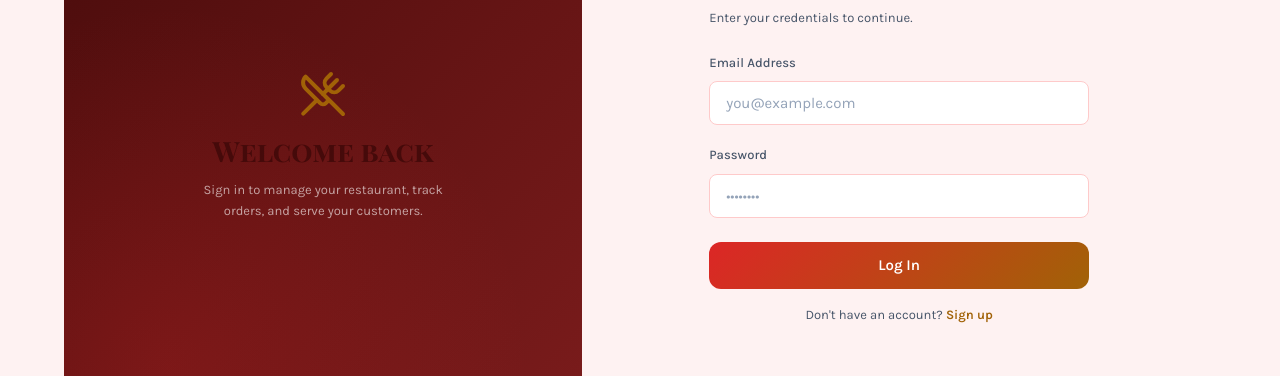
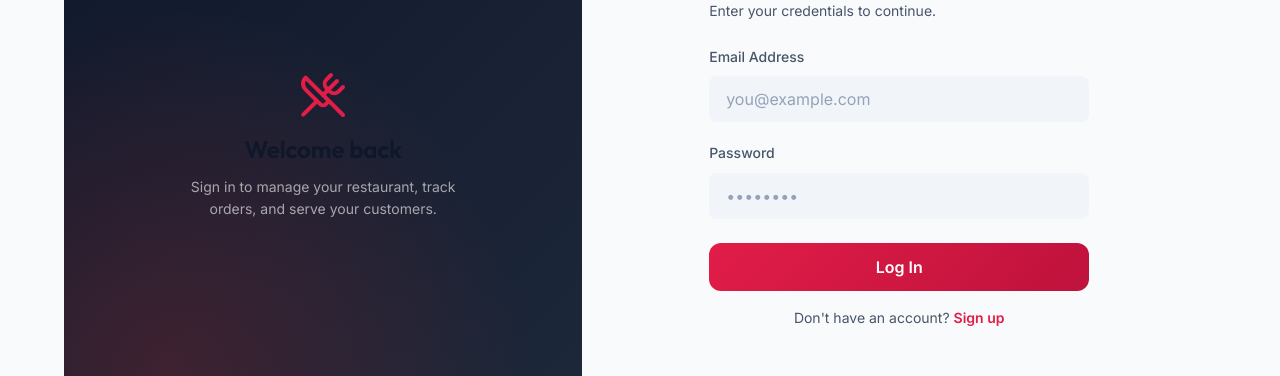
Before and after one commit to TWARIQABDUL/restaurant_os, a React (Vite) app in the folder client/: page /login in a window 1280 px wide. Shown: the part 285-661 px from the top of the page. Built offline with nearby package versions, Linux system fonts and the light colour scheme; no server answers.

Commit message:
refactor: update design system to a modern glassmorphic theme with updated typography and animated assets

```diff
--- a/client/index.html
+++ b/client/index.html
@@ -4,7 +4,13 @@
     <meta charset="UTF-8" />
     <link rel="icon" type="image/svg+xml" href="/favicon.svg" />
     <meta name="viewport" content="width=device-width, initial-scale=1.0" />
-    <title>client</title>
+
+    <!-- Modern Fonts: Inter for body, Outfit for headings -->
+    <link rel="preconnect" href="https://fonts.googleapis.com">
+    <link rel="preconnect" href="https://fonts.gstatic.com" crossorigin>
+    <link href="https://fonts.googleapis.com/css2?family=Inter:wght@300;400;500;600;700&family=Outfit:wght@400;500;600;700;800&display=swap" rel="stylesheet">
+
+    <title>Restaurant OS</title>
   </head>
   <body>
     <div id="root"></div>
--- a/client/src/index.css
+++ b/client/src/index.css
@@ -1,20 +1,18 @@
-@import url('https://fonts.googleapis.com/css2?family=Karla:wght@300;400;500;600;700&family=Playfair+Display+SC:wght@400;700&display=swap');
-
 /* ================================================
    DESIGN SYSTEM — Restaurant OS
-   Vibrant, energetic, block-based.
+   Premium, Glassmorphic, Modern.
    ================================================ */
 
 :root {
   /* Color palette */
-  --color-bg: #FEF2F2;
-  --color-bg-alt: #F0EDF1;
+  --color-bg: #F8FAFC;
+  --color-bg-alt: #F1F5F9;
   --color-surface: #FFFFFF;
-  --color-surface-hover: #FEF2F2;
-  --color-border: #FECACA;
-  --color-border-subtle: #FEE2E2;
+  --color-surface-hover: #F8FAFC;
+  --color-border: #E2E8F0;
+  --color-border-subtle: #F1F5F9;
 
-  --color-text: #450A0A;
+  --color-text: #0F172A;
   --color-text-secondary: #475569;
   --color-text-muted: #94A3B8;
   --color-text-inverse: #FFFFFF;
@@ -22,35 +20,35 @@
   --color-primary: #DC2626;
   --color-secondary: #F87171;
 
-  --color-accent: #A16207;
-  --color-accent-hover: #854D0E;
-  --color-accent-light: #FEF3C7;
-  --color-accent-dark: #713F12;
+  --color-accent: #E11D48;
+  --color-accent-hover: #BE123C;
+  --color-accent-light: #FFE4E6;
+  --color-accent-dark: #881337;
 
-  --color-success: #2d8a4e;
-  --color-success-light: #e8f5ee;
-  --color-warning: #c8850a;
-  --color-warning-light: #fef6e6;
-  --color-error: #DC2626;
+  --color-success: #10B981;
+  --color-success-light: #D1FAE5;
+  --color-warning: #F59E0B;
+  --color-warning-light: #FEF3C7;
+  --color-error: #EF4444;
   --color-error-light: #FEE2E2;
-  --color-info: #2563eb;
-  --color-info-light: #eff6ff;
+  --color-info: #3B82F6;
+  --color-info-light: #DBEAFE;
 
   /* Gradients */
-  --gradient-accent: linear-gradient(135deg, #DC2626 0%, #A16207 100%);
-  --gradient-dark: linear-gradient(135deg, #450A0A 0%, #7F1D1D 100%);
-  --gradient-surface: linear-gradient(180deg, #FFFFFF 0%, #FEF2F2 100%);
+  --gradient-accent: linear-gradient(135deg, #E11D48 0%, #BE123C 100%);
+  --gradient-dark: linear-gradient(135deg, #0F172A 0%, #1E293B 100%);
+  --gradient-surface: linear-gradient(180deg, #FFFFFF 0%, #F8FAFC 100%);
 
   /* Typography */
-  --font-family: 'Karla', system-ui, -apple-system, sans-serif;
-  --font-heading: 'Playfair Display SC', serif;
+  --font-family: 'Inter', system-ui, -apple-system, sans-serif;
+  --font-heading: 'Outfit', sans-serif;
   --font-size-xs: 0.75rem;
-  --font-size-sm: 0.8125rem;
-  --font-size-base: 0.9375rem;
+  --font-size-sm: 0.875rem;
+  --font-size-base: 1rem;
   --font-size-lg: 1.125rem;
-  --font-size-xl: 1.375rem;
-  --font-size-2xl: 1.75rem;
-  --font-size-3xl: 2.25rem;
+  --font-size-xl: 1.25rem;
+  --font-size-2xl: 1.5rem;
+  --font-size-3xl: 2rem;
 
   /* Spacing (4px grid) */
   --space-1: 4px;
@@ -199,10 +197,13 @@ h4 { font-size: var(--font-size-lg); font-weight: 600; }
    ================================================ */
 
 .card {
-  background: var(--gradient-surface);
-  border: 1px solid var(--color-border);
+  background: rgba(255, 255, 255, 0.8);
+  backdrop-filter: blur(12px);
+  -webkit-backdrop-filter: blur(12px);
+  border: 1px solid rgba(255, 255, 255, 0.4);
   border-radius: var(--radius-lg);
   padding: var(--space-6);
+  box-shadow: 0 4px 6px -1px rgba(0, 0, 0, 0.05), 0 2px 4px -1px rgba(0, 0, 0, 0.03);
   transition: box-shadow var(--transition-base), transform var(--transition-base), border-color var(--transition-base);
 }
 
@@ -367,18 +368,26 @@ h4 { font-size: var(--font-size-lg); font-weight: 600; }
   font-family: var(--font-family);
   font-size: var(--font-size-base);
   color: var(--color-text);
+  background: var(--color-bg-alt);
+  border: 1px solid transparent;
+  border-radius: var(--radius-md);
+  transition: all var(--transition-fast);
+  outline: none;
+}
+
+.form-input:hover,
+.form-select:hover,
+.form-textarea:hover {
   background: var(--color-surface);
-  border: 1px solid var(--color-border);
-  border-radius: var(--radius-md);
-  transition: border-color var(--transition-fast), box-shadow var(--transition-fast);
-  outline: none;
+  border-color: var(--color-border);
 }
 
 .form-input:focus,
 .form-select:focus,
 .form-textarea:focus {
+  background: var(--color-surface);
   border-color: var(--color-accent);
-  box-shadow: 0 0 0 3px var(--color-accent-light), inset 0 1px 3px rgba(0,0,0,0.04);
+  box-shadow: 0 0 0 4px var(--color-accent-light);
 }
 
 .form-input::placeholder {
@@ -430,6 +439,8 @@ h4 { font-size: var(--font-size-lg); font-weight: 600; }
   overflow-x: auto;
   border: 1px solid var(--color-border);
   border-radius: var(--radius-lg);
+  background: var(--color-surface);
+  box-shadow: 0 1px 3px 0 rgba(0, 0, 0, 0.05);
 }
 
 table {
@@ -439,27 +450,28 @@ table {
 
 th {
   text-align: left;
-  padding: var(--space-3) var(--space-4);
+  padding: var(--space-4);
   font-size: var(--font-size-xs);
   font-weight: 600;
   text-transform: uppercase;
   letter-spacing: 0.05em;
   color: var(--color-text-muted);
-  background: var(--color-bg);
+  background: var(--color-bg-alt);
   border-bottom: 1px solid var(--color-border);
 }
 
 td {
-  padding: var(--space-3) var(--space-4);
+  padding: var(--space-4);
   font-size: var(--font-size-sm);
   border-bottom: 1px solid var(--color-border-subtle);
+  transition: background-color var(--transition-fast);
 }
 
 tr:last-child td {
   border-bottom: none;
 }
 
-tr:nth-child(even) {
+tr:hover td {
   background: var(--color-surface-hover);
 }
 
--- a/client/src/pages/Home.jsx
+++ b/client/src/pages/Home.jsx
@@ -258,16 +258,18 @@ export default function Home() {
                   <img
                     src={item.image_url}
                     alt={item.name}
+                    className="card-image"
                     style={{
                       width: '100%', height: '200px', objectFit: 'cover',
-                      transition: 'transform 0.4s cubic-bezier(0.4, 0, 0.2, 1)'
+                      margin: 0, borderRadius: '0'
                     }}
                   />
                 ) : (
-                  <div style={{
+                  <div className="card-image" style={{
                     width: '100%', height: '200px',
                     background: 'var(--color-bg-alt)',
-                    display: 'flex', alignItems: 'center', justifyContent: 'center'
+                    display: 'flex', alignItems: 'center', justifyContent: 'center',
+                    margin: 0, borderRadius: '0'
                   }}>
                     <span style={{ color: 'var(--color-text-muted)', fontSize: '2rem' }}>🍴</span>
                   </div>
--- a/client/src/pages/Register.jsx
+++ b/client/src/pages/Register.jsx
@@ -52,12 +52,17 @@ export default function Register() {
         display: 'flex', flexDirection: 'column', alignItems: 'center', justifyContent: 'center',
         padding: 'var(--space-10)', position: 'relative', overflow: 'hidden'
       }} className="auth-panel-left">
-        <div style={{
-          position: 'absolute', inset: 0,
-          background: 'radial-gradient(circle at 80% 20%, rgba(220, 38, 38, 0.2) 0%, transparent 50%)',
-          pointerEvents: 'none'
+        <div className="animated-orb" style={{
+          position: 'absolute', top: '-10%', right: '-10%', width: '60%', height: '60%',
+          background: 'radial-gradient(circle, rgba(225, 29, 72, 0.3) 0%, transparent 70%)',
+          pointerEvents: 'none', borderRadius: '50%'
         }} />
-        <div style={{ position: 'relative', textAlign: 'center', color: 'var(--color-text-inverse)' }}>
+        <div className="animated-orb-2" style={{
+          position: 'absolute', bottom: '-10%', left: '-10%', width: '50%', height: '50%',
+          background: 'radial-gradient(circle, rgba(59, 130, 246, 0.2) 0%, transparent 70%)',
+          pointerEvents: 'none', borderRadius: '50%'
+        }} />
+        <div style={{ position: 'relative', zIndex: 1, textAlign: 'center', color: 'var(--color-text-inverse)' }}>
           <div style={{ display: 'flex', justifyContent: 'center', marginBottom: 'var(--space-4)' }}><Rocket size={48} color="var(--color-accent)" /></div>
           <h2 style={{ fontSize: 'var(--font-size-2xl)', marginBottom: 'var(--space-3)' }}>Get started</h2>
           <p style={{ opacity: 0.6, maxWidth: '280px', lineHeight: 1.6, fontSize: 'var(--font-size-sm)' }}>
@@ -125,6 +130,13 @@ export default function Register() {
         @media (max-width: 768px) {
           .auth-panel-left { display: none !important; }
         }
+        @keyframes floatOrb {
+          0%, 100% { transform: translate(0, 0) scale(1); }
+          33% { transform: translate(-30px, 30px) scale(1.1); }
+          66% { transform: translate(20px, -20px) scale(0.9); }
+        }
+        .animated-orb { animation: floatOrb 12s ease-in-out infinite; }
+        .animated-orb-2 { animation: floatOrb 15s ease-in-out infinite reverse; }
       `}</style>
     </div>
   );
```
